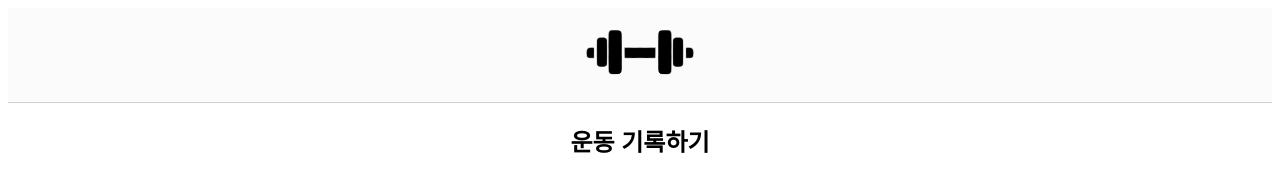
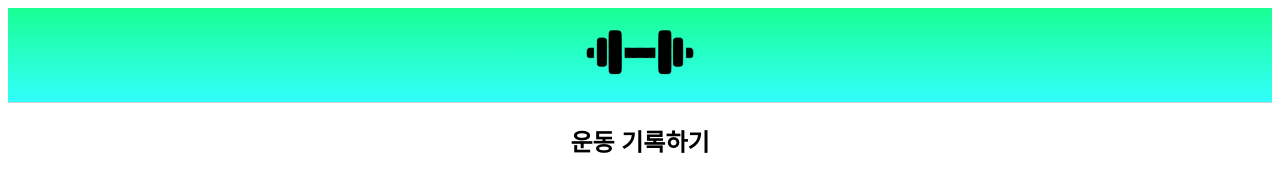
Before and after one commit to Choiyoungwon0825/1stProject, a Flask app: page /crud/createWorkOut in a window 1280 px wide. Shown: the top 179 px of the page. Run offline with Flask 3, Linux system fonts and the light colour scheme; some libraries are stand-ins or nearby versions.

Commit message:
백그라운드바꿈

```diff
--- a/apps/crud/static/style.css
+++ b/apps/crud/static/style.css
@@ -6,11 +6,14 @@ body {
     -khtml-user-drag: none;
     -moz-user-drag: none;
     -o-user-drag: none;
+
 }
-iframe{
+
+iframe {
 
     margin: 15px auto;
 }
+
 a {
     color: white !important;
     text-decoration: none;
@@ -67,14 +70,17 @@ li {
     width: 100%;
     margin: 0 auto;
 }
-.golink{
+
+.golink {
     color: black !important;
     font-size: 24px;
 }
-.golink:hover{
+
+.golink:hover {
     transition: 2s;
     font-size: 30px;
 }
+
 .mediaGroup {
     display: flex;
     justify-content: center;
@@ -86,7 +92,7 @@ li {
     width: 100%;
     top: 0;
     z-index: 999;
-    background-color: rgb(251, 251, 251);
+    background: linear-gradient(rgba(0, 255, 136, 0.9), rgb(50, 255, 252));
     border-bottom: 1px solid rgb(206, 206, 206);
 }
 
```
